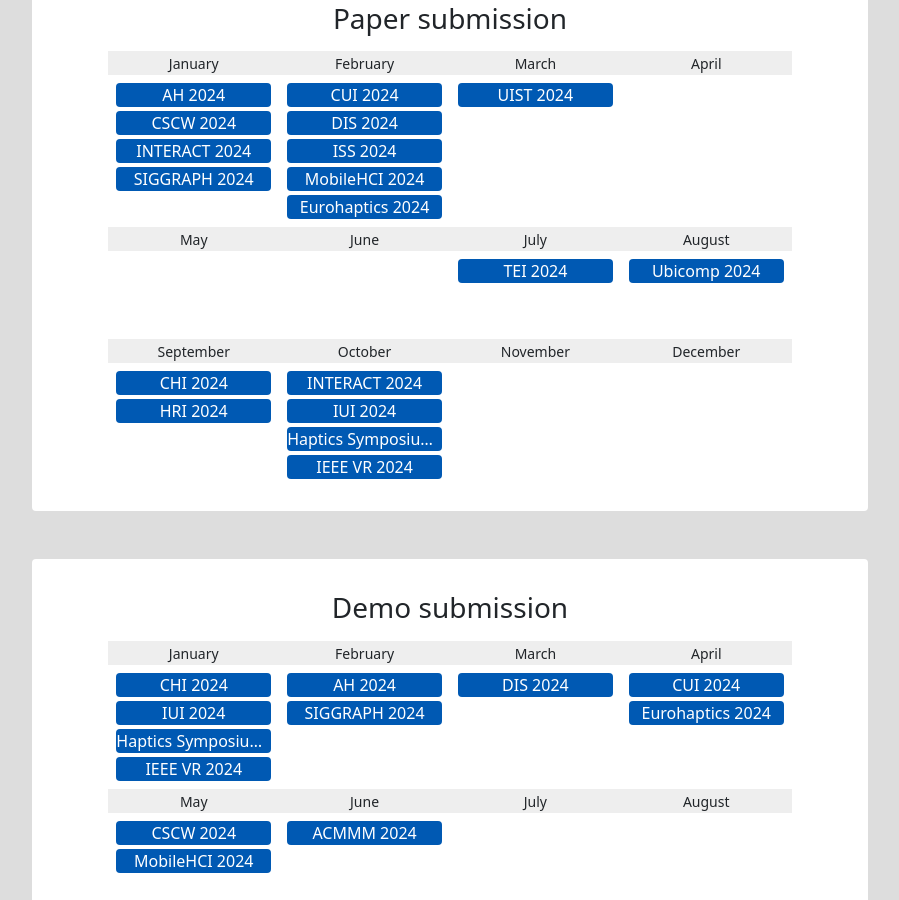
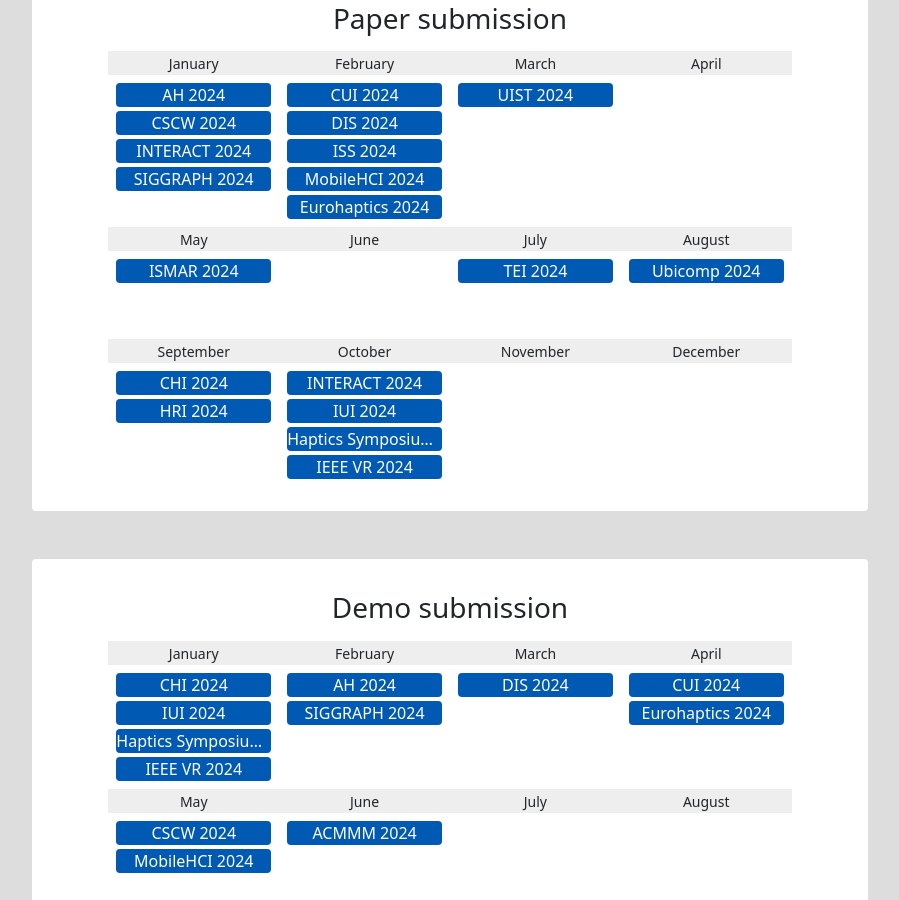
Before and after one commit to augmented-human-lab/hci-calendar, a Jekyll site: the page built from _pages/top.md, in a window 1280 px wide and 900 px high, scrolled down 1295 px. Shown: the whole window, without its empty margins (190-1089 px from the left). Built offline with Jekyll 4.4.1, drawn with Linux system fonts in a browser that asks for light colours; nearby versions of some CDN libraries.

Commit message:
Update ISMAR.yml

```diff
--- a/_data/conference/ISMAR.yml
+++ b/_data/conference/ISMAR.yml
@@ -9,7 +9,7 @@ years:
   submissions:
   -
     type: Paper
-    date: "TBD"
+    date: "2024-05-03"
   -
     type: Poster
     date: "TBD"
```
